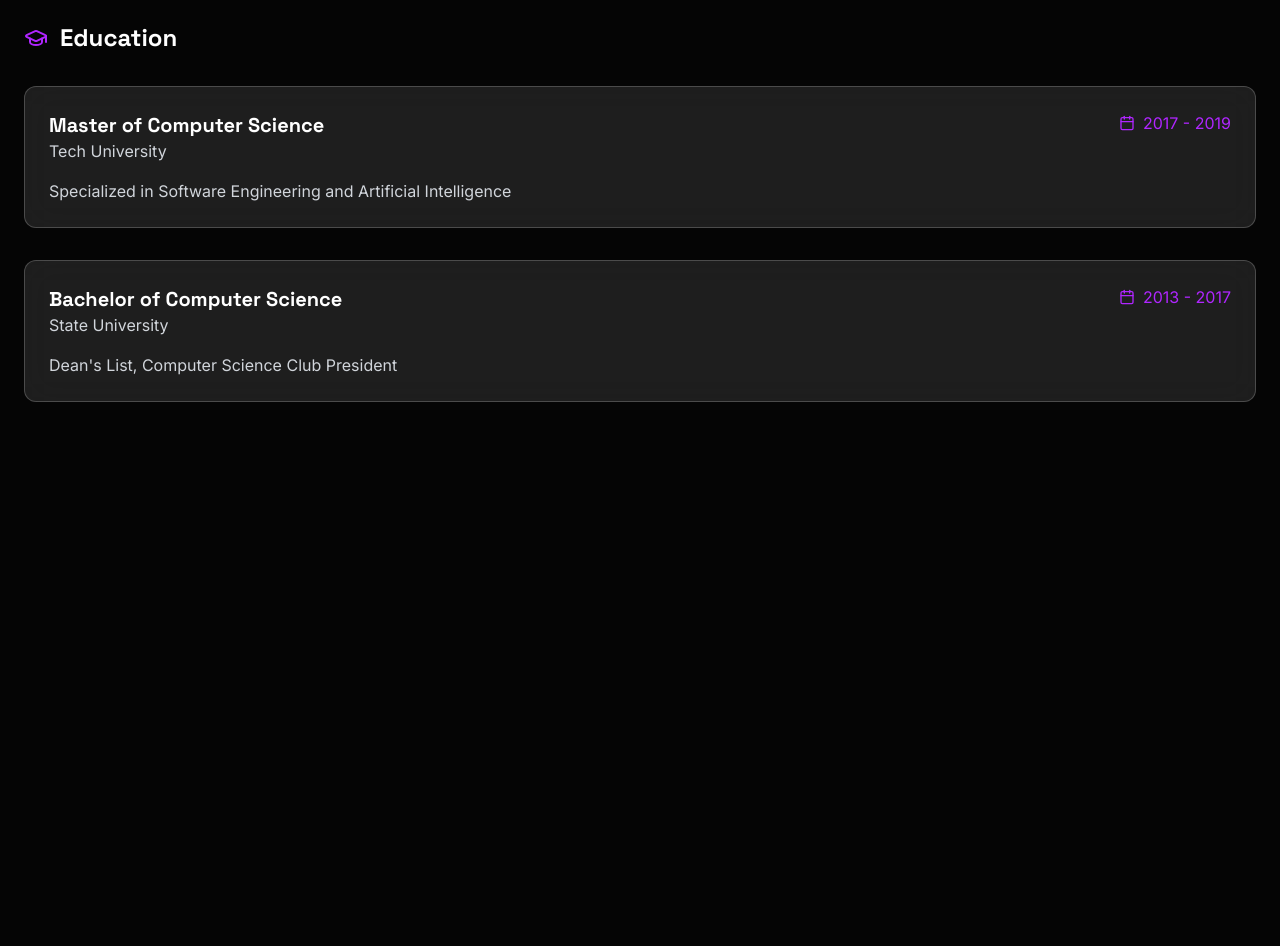
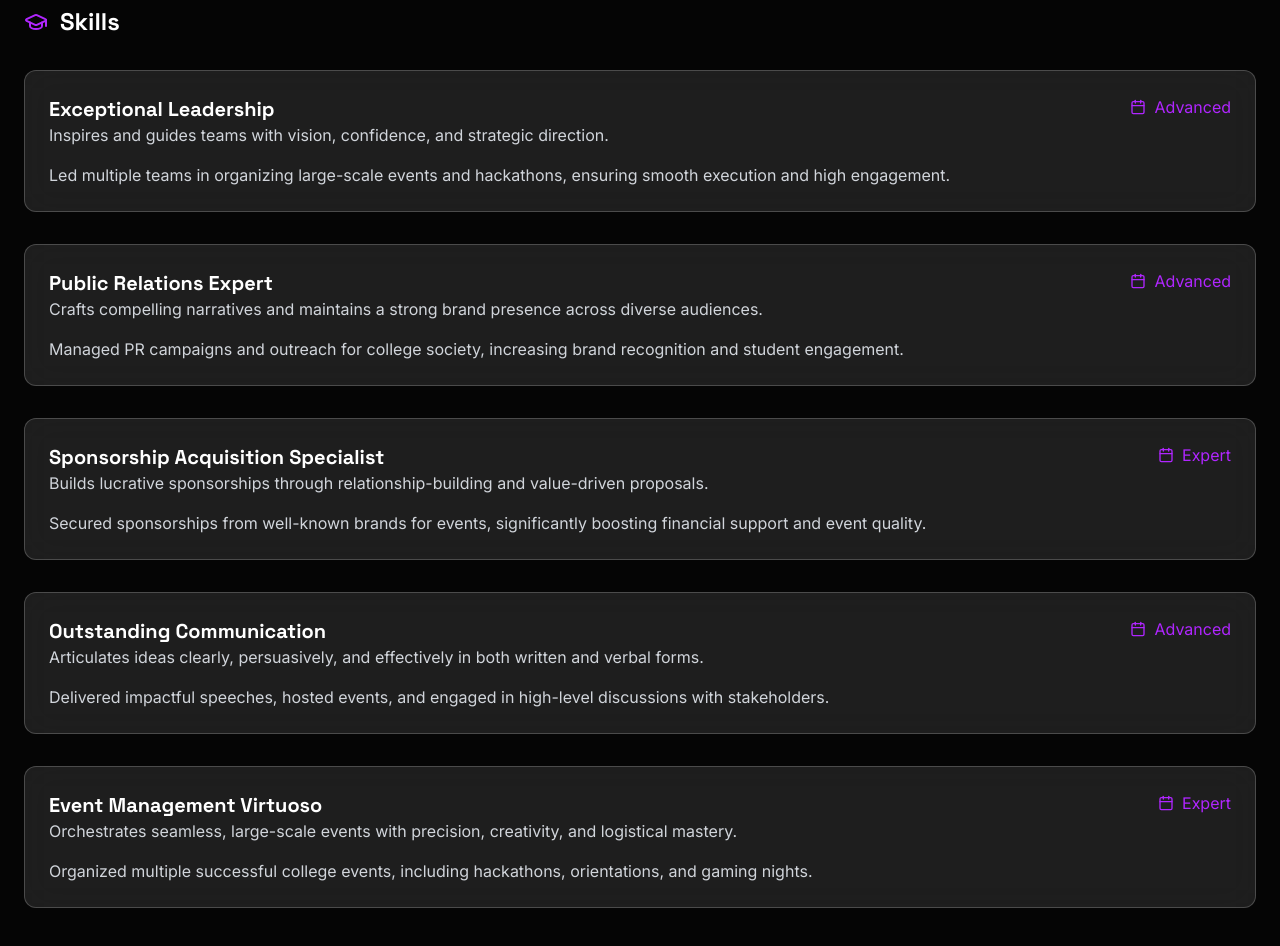
Before and after one commit to Rishabh503/rishabh-tripathi-dev, a React (Vite) app: page /resume in a window 1280 px wide. Shown: the part 680-1626 px from the top of the page. Before the commit the page ends 1162 px from the top, so only its background shows below. Built offline with nearby package versions, Linux system fonts and the light colour scheme.

Commit message:
resume updates:

```diff
--- a/src/components/Navigation.jsx
+++ b/src/components/Navigation.jsx
@@ -11,7 +11,7 @@ export const Navigation = () => {
     { path: '/', label: 'Home' },
     { path: '/about', label: 'About' },
     { path: '/projects', label: 'Projects' },
-    { path: '/', label: 'Resume' },
+    { path: '/resume', label: 'Resume' },
     { path: '/connect', label: 'Connect' },
   ];
 
--- a/src/pages/Resume.jsx
+++ b/src/pages/Resume.jsx
@@ -16,19 +16,80 @@ export const Resume = () => {
       description: "Developed and maintained various web applications, improved performance by 40%, and implemented new features."
     }
   ];
-
+  const soft_skills= [
+    {
+      "skill": "Exceptional Leadership",
+      "description": "Inspires and guides teams with vision, confidence, and strategic direction.",
+      "expertise": "Advanced",
+      "experience": "Led multiple teams in organizing large-scale events and hackathons, ensuring smooth execution and high engagement."
+    },
+    // {
+    //   "skill": "Master Negotiator",
+    //   "description": "Secures high-value deals and partnerships through persuasive communication and tactical thinking.",
+    //   "expertise": "Expert",
+    //   "experience": "Successfully negotiated multiple sponsorship deals for college events, maximizing funding and resources."
+    // },
+    {
+      "skill": "Public Relations Expert",
+      "description": "Crafts compelling narratives and maintains a strong brand presence across diverse audiences.",
+      "expertise": "Advanced",
+      "experience": "Managed PR campaigns and outreach for college society, increasing brand recognition and student engagement."
+    },
+    {
+      "skill": "Sponsorship Acquisition Specialist",
+      "description": "Builds lucrative sponsorships through relationship-building and value-driven proposals.",
+      "expertise": "Expert",
+      "experience": "Secured sponsorships from well-known brands for events, significantly boosting financial support and event quality."
+    },
+    {
+      "skill": "Outstanding Communication",
+      "description": "Articulates ideas clearly, persuasively, and effectively in both written and verbal forms.",
+      "expertise": "Advanced",
+      "experience": "Delivered impactful speeches, hosted events, and engaged in high-level discussions with stakeholders."
+    },
+    {
+      "skill": "Event Management Virtuoso",
+      "description": "Orchestrates seamless, large-scale events with precision, creativity, and logistical mastery.",
+      "expertise": "Expert",
+      "experience": "Organized multiple successful college events, including hackathons, orientations, and gaming nights."
+    },
+    // {
+    //   "skill": "Team Motivation Maestro",
+    //   "description": "Elevates team morale, fostering enthusiasm, collaboration, and peak performance.",
+    //   "expertise": "Advanced",
+    //   "experience": "Led diverse teams, ensured high energy levels, and maintained productivity even under tight deadlines."
+    // },
+    // {
+    //   "skill": "Crisis Management Pro",
+    //   "description": "Navigates high-pressure situations with composure, problem-solving, and swift decision-making.",
+    //   "expertise": "Advanced",
+    //   "experience": "Resolved last-minute event challenges, handled sponsorship crises, and ensured smooth execution under pressure."
+    // },
+    // {
+    //   "skill": "Networking Genius",
+    //   "description": "Connects with key industry leaders, leveraging relationships for growth and opportunities.",
+    //   "expertise": "Expert",
+    //   "experience": "Built an extensive network of professionals, sponsors, and industry experts to support events and initiatives."
+    // },
+    // {
+    //   "skill": "Strategic Decision Maker",
+    //   "description": "Analyzes complex situations and implements forward-thinking strategies for long-term success.",
+    //   "expertise": "Expert",
+    //   "experience": "Developed and executed strategies for sponsorship, event planning, and society growth, ensuring consistent success."
+    // }
+  ]
   const education = [
     {
-      degree: "Master of Computer Science",
-      school: "Tech University",
-      period: "2017 - 2019",
-      description: "Specialized in Software Engineering and Artificial Intelligence"
+      degree: "Bachelor of Technology",
+      school: "Maharaja Agrasen Institute of Technology",
+      period: "2023 pursuing",
+      description: "Computer Science and Technology , Data Science"
     },
     {
-      degree: "Bachelor of Computer Science",
-      school: "State University",
-      period: "2013 - 2017",
-      description: "Dean's List, Computer Science Club President"
+      degree: "Class 12 and 10",
+      school: "Central Board of Education ",
+      period: "2020-2022",
+      description: "School Of Execellence"
     }
   ];
 
@@ -47,12 +108,12 @@ export const Resume = () => {
 
         {/* Experience Section */}
         <div className="mb-16">
-          <div className="flex items-center gap-3 mb-8">
+          {/* <div className="flex items-center gap-3 mb-8">
             <Building2 className="w-6 h-6 text-electric-blue" />
             <h2 className="text-2xl font-bold">Experience</h2>
-          </div>
+          </div> */}
 
-          <div className="space-y-8">
+          {/* <div className="space-y-8">
             {experience.map((job, index) => (
               <div key={index} className="glass-card p-6 glow-effect">
                 <div className="flex justify-between items-start mb-4">
@@ -68,7 +129,7 @@ export const Resume = () => {
                 <p className="text-gray-300">{job.description}</p>
               </div>
             ))}
-          </div>
+          </div> */}
         </div>
 
         {/* Education Section */}
@@ -96,6 +157,30 @@ export const Resume = () => {
             ))}
           </div>
         </div>
+        <div>
+          <div className="flex items-center gap-3 mb-8 mt-8">
+            <GraduationCap className="w-6 h-6 text-neon-purple" />
+            <h2 className="text-2xl font-bold">Skills</h2>
+          </div>
+
+          <div className="space-y-8">
+            {soft_skills.map((edu, index) => (
+              <div key={index} className="glass-card p-6 glow-effect">
+                <div className="flex justify-between items-start mb-4">
+                  <div>
+                    <h3 className="text-xl font-bold">{edu.skill}</h3>
+                    <p className="text-gray-300">{edu.description}</p>
+                  </div>
+                  <div className="flex items-center gap-2 text-neon-purple">
+                    <Calendar className="w-4 h-4" />
+                    <span>{edu.expertise}</span>
+                  </div>
+                </div>
+                <p className="text-gray-300">{edu.experience}</p>
+              </div>
+            ))}
+          </div>
+        </div>
       </div>
     </div>
   );
```
